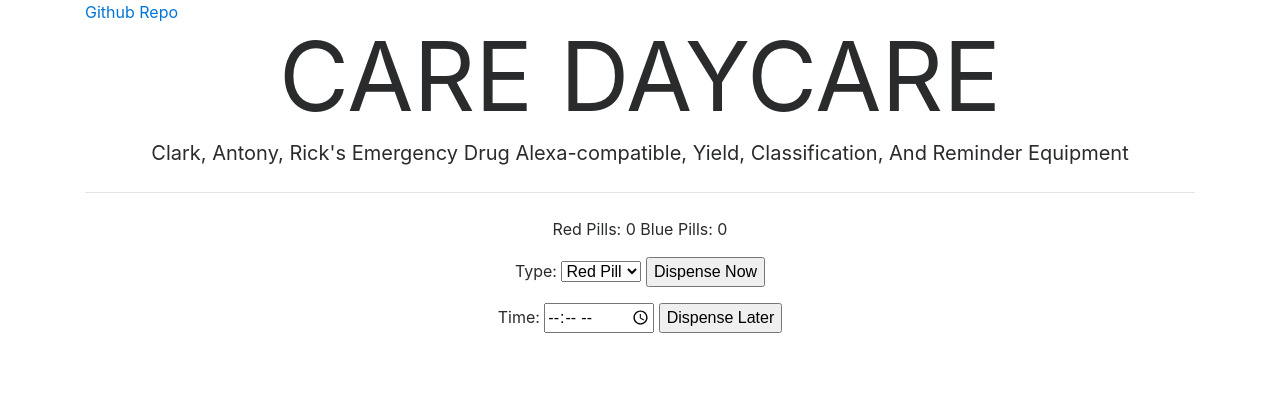
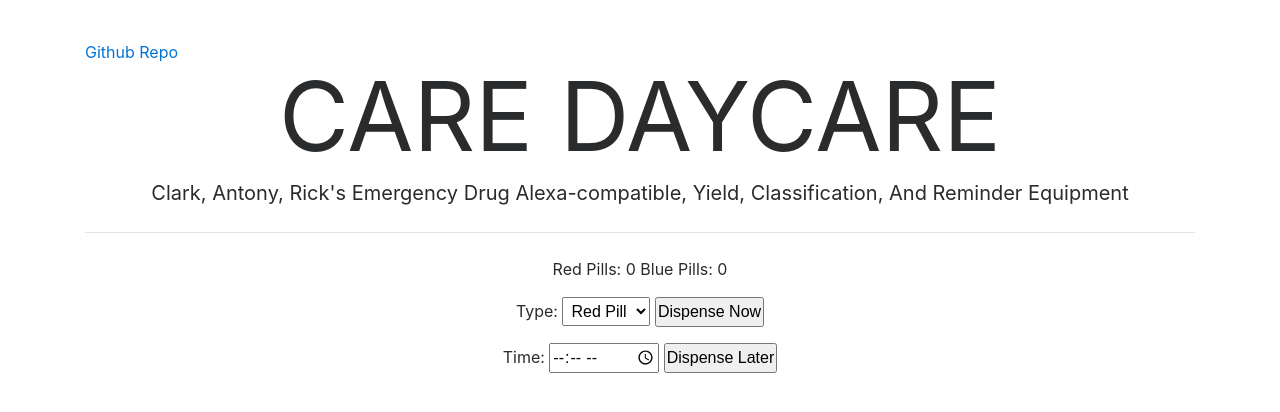
Before and after one commit to gits-lit/caredaycare, a website: page index.html in a window 1280 px wide. Drawn offline with nearby package versions, Linux system fonts and the light colour scheme.

Commit message:
Add more styling; recolor dropdown and change button sizes

```diff
--- a/assets/style.css
+++ b/assets/style.css
@@ -1,3 +1,27 @@
+html body {
+  padding-top: 5vh;
+}
+
 form {
   display: inline;
 }
+
+select {
+  padding: 4px;
+}
+
+button {
+  padding: 1px;
+}
+
+option {
+  color: white;
+}
+
+option.red {
+  background-color: red;
+}
+
+option.blue {
+  background-color: #33ccff;
+}
--- a/index.html
+++ b/index.html
@@ -41,8 +41,8 @@
       <p>
         Type:
         <select>
-          <option value="red">Red Pill</option>
-          <option value="blue">Blue Pill</option>
+          <option class="red" value="red">Red Pill</option>
+          <option class="blue"  value="blue">Blue Pill</option>
         </select>
         <button>Dispense Now</button>
       </p>
```
